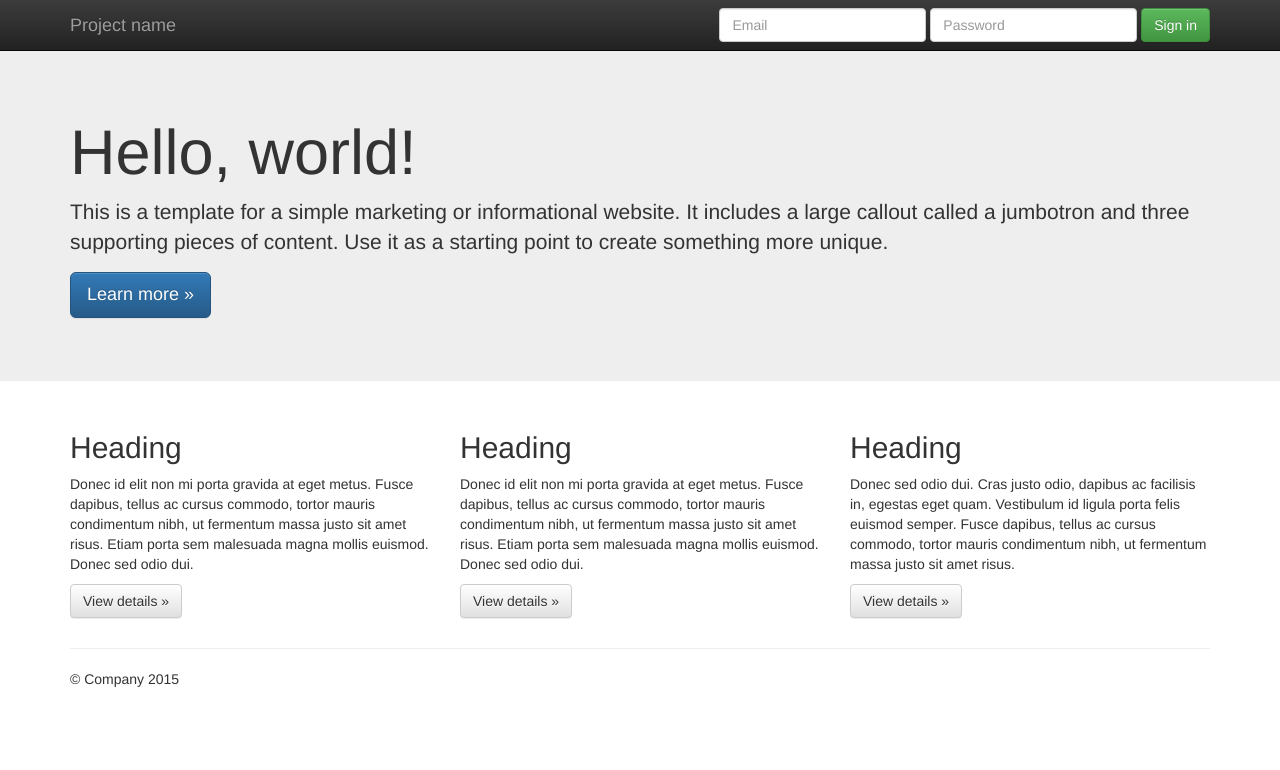
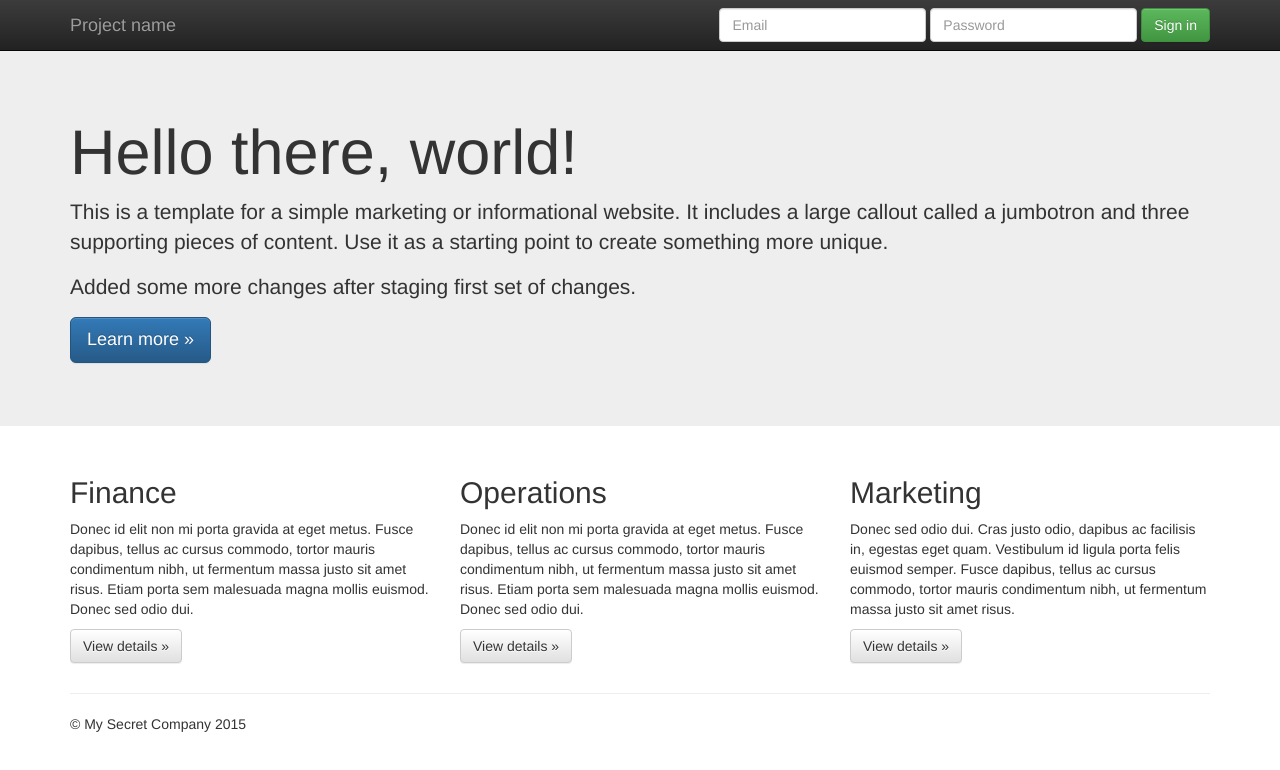
Before and after one commit to john144/git-demo, a plain HTML site: page initializr/index.html in a window 1280 px wide. Drawn offline with nearby package versions, Linux system fonts and the light colour scheme.

Commit message:
Updated main page

```diff
--- a/initializr/index.html
+++ b/initializr/index.html
@@ -55,8 +55,9 @@
     <!-- Main jumbotron for a primary marketing message or call to action -->
     <div class="jumbotron">
       <div class="container">
-        <h1>Hello, world!</h1>
+        <h1>Hello there, world!</h1>
         <p>This is a template for a simple marketing or informational website. It includes a large callout called a jumbotron and three supporting pieces of content. Use it as a starting point to create something more unique.</p>
+        <p>Added some more changes after staging first set of changes.</p>
         <p><a class="btn btn-primary btn-lg" href="#" role="button">Learn more &raquo;</a></p>
       </div>
     </div>
@@ -65,17 +66,17 @@
       <!-- Example row of columns -->
       <div class="row">
         <div class="col-md-4">
-          <h2>Heading</h2>
+          <h2>Finance</h2>
           <p>Donec id elit non mi porta gravida at eget metus. Fusce dapibus, tellus ac cursus commodo, tortor mauris condimentum nibh, ut fermentum massa justo sit amet risus. Etiam porta sem malesuada magna mollis euismod. Donec sed odio dui. </p>
           <p><a class="btn btn-default" href="#" role="button">View details &raquo;</a></p>
         </div>
         <div class="col-md-4">
-          <h2>Heading</h2>
+          <h2>Operations</h2>
           <p>Donec id elit non mi porta gravida at eget metus. Fusce dapibus, tellus ac cursus commodo, tortor mauris condimentum nibh, ut fermentum massa justo sit amet risus. Etiam porta sem malesuada magna mollis euismod. Donec sed odio dui. </p>
           <p><a class="btn btn-default" href="#" role="button">View details &raquo;</a></p>
        </div>
         <div class="col-md-4">
-          <h2>Heading</h2>
+          <h2>Marketing</h2>
           <p>Donec sed odio dui. Cras justo odio, dapibus ac facilisis in, egestas eget quam. Vestibulum id ligula porta felis euismod semper. Fusce dapibus, tellus ac cursus commodo, tortor mauris condimentum nibh, ut fermentum massa justo sit amet risus.</p>
           <p><a class="btn btn-default" href="#" role="button">View details &raquo;</a></p>
         </div>
@@ -84,7 +85,7 @@
       <hr>
 
       <footer>
-        <p>&copy; Company 2015</p>
+        <p>&copy; My Secret Company 2015</p>
       </footer>
     </div> <!-- /container -->        <script src="//ajax.googleapis.com/ajax/libs/jquery/1.11.2/jquery.min.js"></script>
         <script>window.jQuery || document.write('<script src="js/vendor/jquery-1.11.2.min.js"><\/script>')</script>
```
